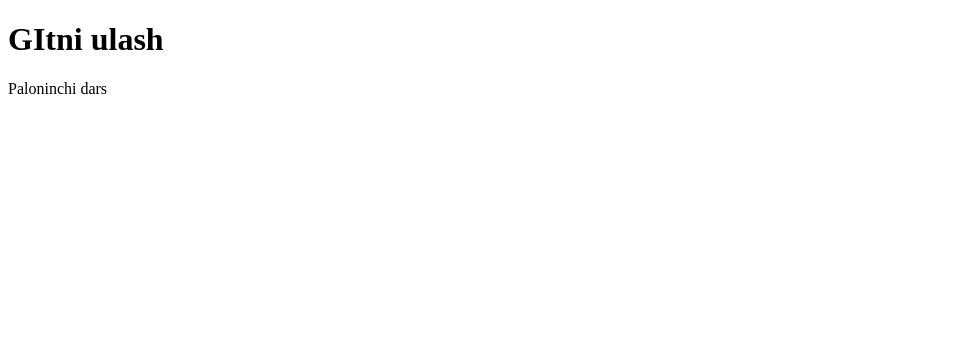
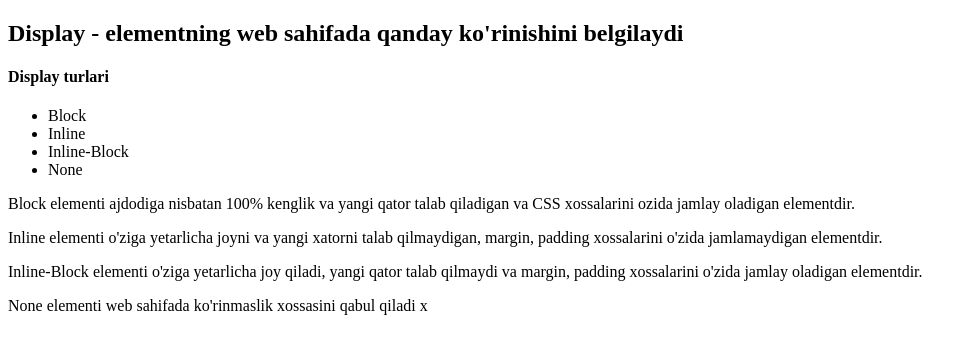
Before and after one commit to azizbek-coderdev/Al-Xorazmiy-vorislari-darslari, a plain HTML site: page index.html in a window 1280 px wide. Shown: the whole page, without its empty margins (0-977 px from the left). Drawn offline with Linux system fonts and the light colour scheme.

Commit message:
Display xossalari

```diff
--- a/index.html
+++ b/index.html
@@ -1,13 +1,39 @@
-<!DOCTYPE html>
+<!doctype html>
 <html lang="en">
-<head>
-	<meta charset="UTF-8">
-	<meta name="viewport" content="width=device-width, initial-scale=1.0">
-	<title>Document</title>
-</head>
-<body>
-	<h1>GItni ulash</h1>
-	<p>Paloninchi dars</p>
-</body>
-
+  <head>
+    <meta charset="UTF-8" />
+    <meta name="viewport" content="width=device-width, initial-scale=1.0" />
+    <title>Display xossalari</title>
+  </head>
+  <body>
+    <section>
+      <h1>Display - elementning web sahifada qanday ko'rinishini belgilaydi</h1>
+      <h4>Display turlari</h4>
+      <ul>
+        <li>Block</li>
+        <li>Inline</li>
+        <li>Inline-Block</li>
+        <li>None</li>
+      </ul>
+      <p>
+        <span>Block</span> elementi ajdodiga nisbatan 100% kenglik va yangi
+        qator talab qiladigan va CSS xossalarini ozida jamlay oladigan
+        elementdir.
+      </p>
+      <p>
+        <span>Inline</span> elementi o'ziga yetarlicha joyni va yangi xatorni
+        talab qilmaydigan, margin, padding xossalarini o'zida jamlamaydigan
+        elementdir.
+      </p>
+      <p>
+        <span>Inline-Block</span> elementi o'ziga yetarlicha joy qiladi, yangi
+        qator talab qilmaydi va margin, padding xossalarini o'zida jamlay
+        oladigan elementdir.
+      </p>
+      <p>
+        <span>None</span> elementi web sahifada ko'rinmaslik xossasini qabul
+        qiladi
+      x</p>
+    </section>
+  </body>
 </html>
```
